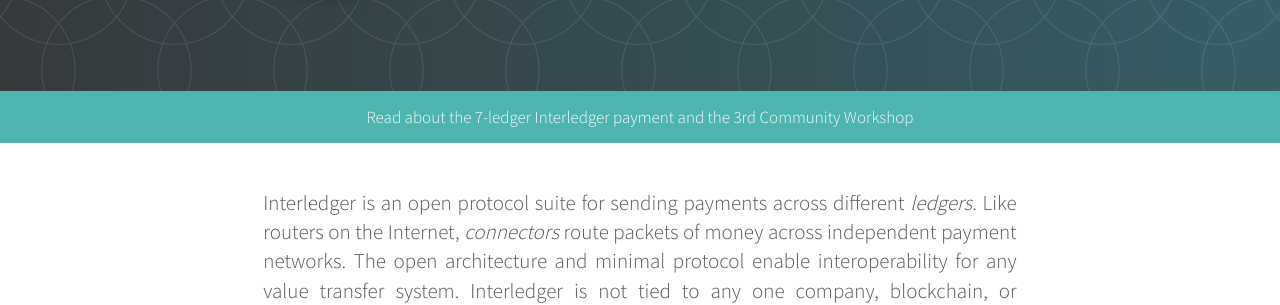
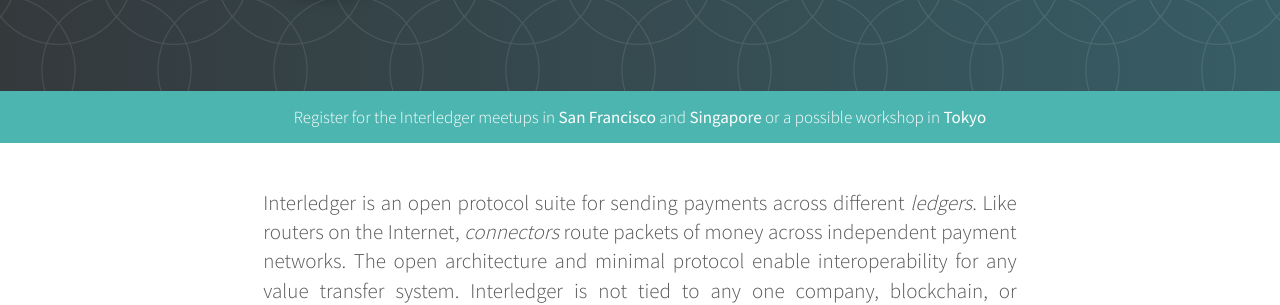
Before and after one commit to interledger/interledger.github.io, a Jekyll site: the page built from index.html, in a window 1280 px wide. Shown: the part 330-635 px from the top of the page. Built offline with Jekyll 4.4.1, drawn with Linux system fonts in a browser that asks for light colours; nearby versions of some CDN libraries; some web fonts are replaced.

Commit message:
Add callout to homepage (#64)

```diff
--- a/css/custom.css
+++ b/css/custom.css
@@ -137,6 +137,11 @@
 .callout-banner p {
   padding: 3px 0;
   font-weight: 300;
+  color: #fff;
+}
+
+.callout-banner a {
+  font-weight: 500;
   color: #fff;
 }
 
--- a/index.html
+++ b/index.html
@@ -19,13 +19,14 @@
 </div>
 
 <!-- event callout section -->
-<a class="callout-link" target="_blank" href="https://adrian.hopebailie.com/making-history-in-berlin-78f1533787f0">
-    <div class="container-fluid callout-banner">
-        <div class="col-xs-12">
-            <p>Read about the 7-ledger Interledger payment and the 3rd Community Workshop</p>
-        </div>
+<div class="container-fluid callout-banner">
+    <div class="col-xs-12">
+        <p>Register for the Interledger meetups in
+            <a href="/sanfrancisco">San Francisco</a> and
+            <a href="/singapore">Singapore</a> or a possible workshop in
+            <a href="/tokyo">Tokyo</a></p>
     </div>
-</a>
+</div>
 
 <div class="container">
   <div class="row">
```
Also changed, not shown: README.md.
